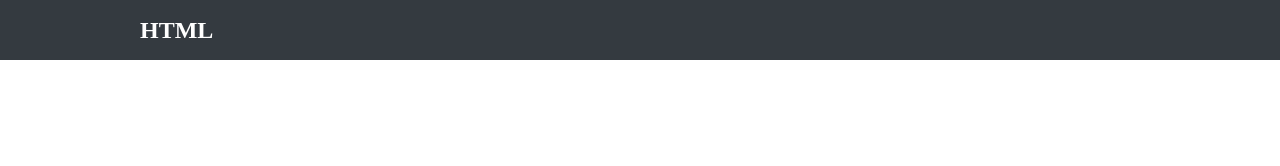
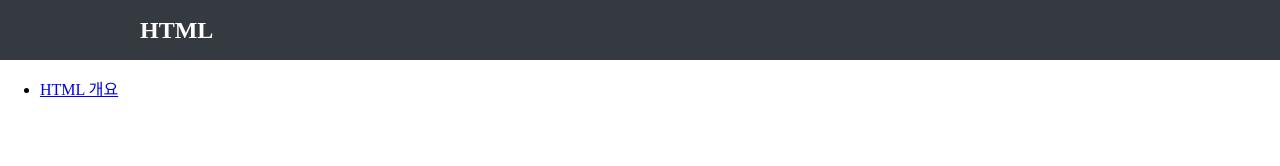
Before and after one commit to anione-web-club/Web-Docs, a Next.js app: page / in a window 1280 px wide. Shown: the top 166 px of the page. Built offline with nearby package versions, Linux system fonts and the light colour scheme.

Commit message:
Create Sidebar

```diff
--- a/src/app/layout.js
+++ b/src/app/layout.js
@@ -1,6 +1,7 @@
 import './layout.css'
 
 import Header from '@/components/Header/page'
+import Sidebar from '@/components/Sidebar/page'
 
 export default function RootLayout({ children }) {
   return (
@@ -8,6 +9,7 @@
       <head />
       <body>
         <Header />
+        <Sidebar />
         {children}
       </body>
     </html>
--- /dev/null
+++ b/src/components/Sidebar/page.js
@@ -0,0 +1,15 @@
+import Link from 'next/link'
+
+import style from './style.module.css'
+
+export default function Sidebar() {
+  return (
+    <>
+      <div className={style.sidebar}>
+        <ul>
+          <li><Link href="/">HTML 개요</Link></li>
+        </ul>
+      </div>
+    </>
+  )
+}
--- /dev/null
+++ b/src/components/Sidebar/style.module.css
@@ -0,0 +1,11 @@
+.sidebar {
+  position: absolute;
+  top: 0;
+  left: 0;
+  width: 200px;
+  height: 100%;
+  background-color: white;
+  overflow-x: hidden;
+  overflow-y: auto;
+  margin-top: 60px;
+}
```
